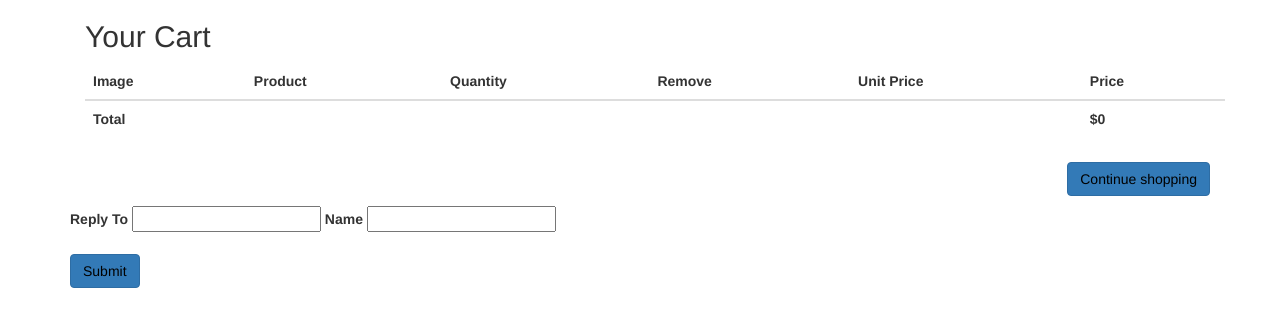
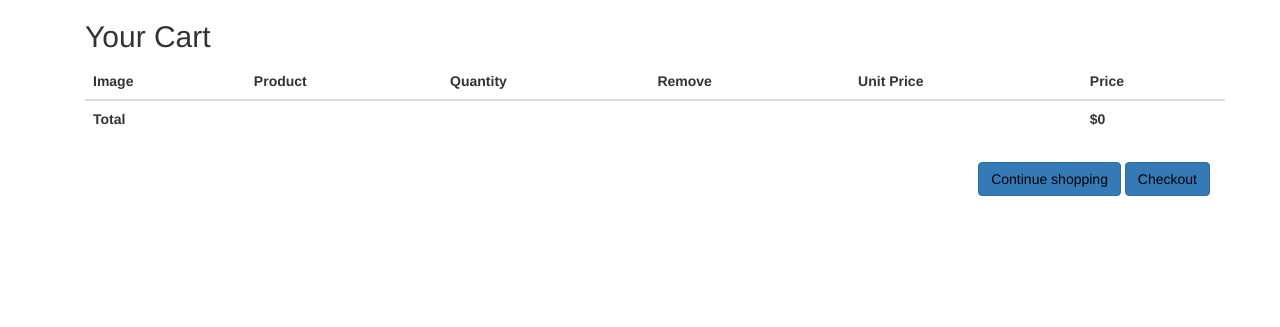
Before and after one commit to Sreejeeth/newdbms, a Django app: template mysite/templates/cart_detail.html in a window 1280 px wide. Shown: the part 62-389 px from the top of the page. Run offline with Django 3.2, Linux system fonts and the light colour scheme; the template is opened without the code that fills it, so the values that code supplies are empty; parts of the project's set-up code (start-up, migrations or seed data) failed here and were passed over; some libraries are stand-ins or nearby versions.

Commit message:
added checkout page

```diff
--- a/mysite/core/views.py
+++ b/mysite/core/views.py
@@ -58,3 +58,6 @@ def about(request):
     about_list = About.objects.all()
     about_dict = {"about_records":about_list}
     return render(request,'about.html',about_dict)
+
+def checkout(request):
+        return render(request,'checkout.html')
--- a/mysite/templates/cart_detail.html
+++ b/mysite/templates/cart_detail.html
@@ -59,67 +59,10 @@
       <p class="text-right">
 
           <a href="{% url "home" %}"><button   class =" btn btn-primary" style="color:black">Continue shopping </button></a>
-<div align="center">
+
+  <a href="{% url "checkout" %}"><button   class =" btn btn-primary" style="color:black">Checkout</button></a>
+
 <!--	<button type="submit", onclick="fun()">Submit</button>--->
-<script>
-	function fun(){
-	alert("Thanks for visiting us!");
-}
-</script>
-</div>
-<!--
-<div align="left">
-	<button type="submit",onClick="email()">Send mail</button>
-<script>
-function email(){
-
-emailjs.send("gmail","template_jpKYdkOi",{name: "James", notes: "Check this out!"});</script>
-	</div>-->
-
-<div class="container" style="background-color:black">
-
-</div>
-  <form id="myform" method="post">
-  <label >Reply To</label>
-  <input type="text" name="reply_to" />
-  <label>Name</label>
-  <input type="text" name="from_name" />
-  <br><br>
-<button   class =" btn btn-primary" style="color:black">
-  Submit
-  </button>
-  <br><br>
-  {%csrf_token%}
-  </form>
-</div>
-  <script type="text/javascript" src="//ajax.googleapis.com/ajax/libs/jquery/2.1.1/jquery.min.js"></script>
-
-  <script type="text/javascript" src="https://cdn.emailjs.com/dist/email.min.js"></script>
-  <script type="text/javascript">
-     (function(){
-        emailjs.init("user_m15yObX8RyeUjhFF7qZkY");
-     })();
-  </script>
-  <script>
-  var myform = $("form#myform");
-  myform.submit(function(event){
-  	event.preventDefault();
-
-    // Change to your service ID, or keep using the default service
-    var service_id = "default_service";
-    var template_id = "template_jpKYdkOi";
-
-    myform.find("button").text("Sending...");
-    emailjs.sendForm(service_id,template_id,"myform")
-    	.then(function(){
-      	alert("Details are emailed!\nThanks for visiting us!");
-         myform.find("button").text("Send");
-      }, function(err) {
-         alert("Send email failed!\r\n Response:\n " + JSON.stringify(err));
-         myform.find("button").text("Send");
-      });
-    return false;
-  });</script>
 
 </body>
 {% endblock %}
--- a/mysite/urls.py
+++ b/mysite/urls.py
@@ -14,6 +14,7 @@ urlpatterns = [
     url(r'^signup/$', core_views.signup, name='signup'),
     url(r'^admin/', admin.site.urls),
     url(r'^about/',core_views.about, name='about'),
+    url(r'^checkout/',core_views.checkout, name='checkout'),
     url(r'^cart/', include('cart.urls', namespace='cart')),
     url(r'^product_list/$', core_views.product_list, name='product_list'),
     url(r'^(?P<category_slug>[-\w]+)/$', core_views.product_list, name='product_list_by_category'),
```
Also changed, not shown: mysite/templates/checkout.html (added, +77 -0 lines).
